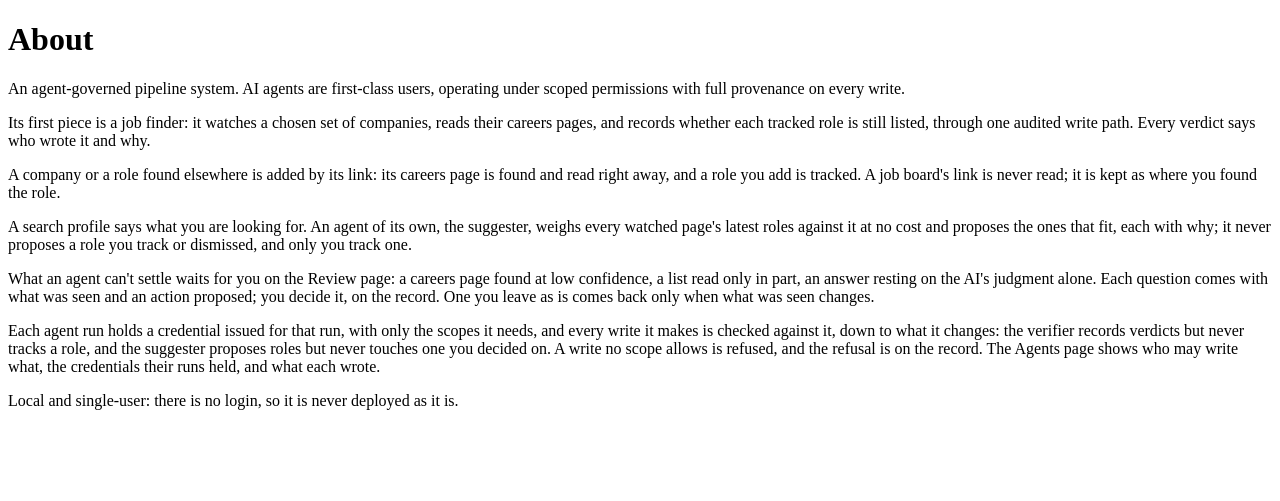
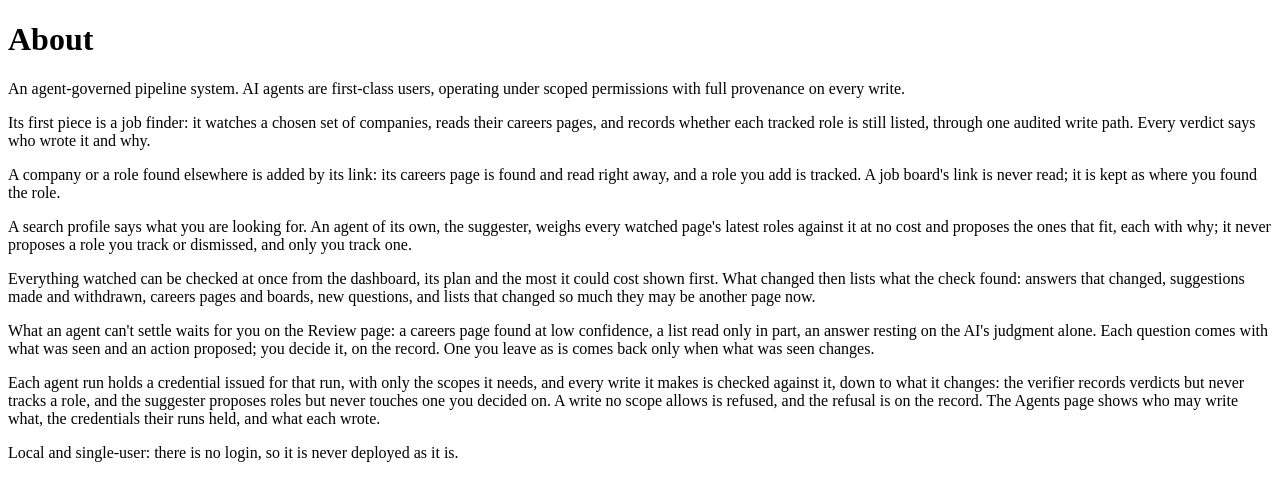
Before and after one commit to ZPAlexis/provenance-pipeline, a Rails app: page /about in a window 1280 px wide. Shown: the part 26-527 px from the top of the page. Run offline with Rails 7, Linux system fonts and the light colour scheme; data that the repository does not hold is empty; parts of the project's set-up code (start-up, migrations or seed data) failed here and were passed over; some libraries are stand-ins or nearby versions.

Commit message:
Stage 1.4 - Step 4: what changed from the command line, and the docs. Stage 1 complete.
- verifier:changes prints what changed since a check of everything, as the
  What changed page shows it; FROM= picks another one.
- README: Stage 1 complete; the 1.4 build stage; page_checks.complete in
  the schema; the review queue's 'page changed a lot' question; Test B's
  replay of whole runs; the commands and pages. About page likewise.

```diff
--- a/app/views/pages/about.html.erb
+++ b/app/views/pages/about.html.erb
@@ -4,6 +4,7 @@
 <p>Its first piece is a job finder: it watches a chosen set of companies, reads their careers pages, and records whether each tracked role is still listed, through one audited write path. Every verdict says who wrote it and why.</p>
 <p>A company or a role found elsewhere is added by its link: its careers page is found and read right away, and a role you add is tracked. A job board's link is never read; it is kept as where you found the role.</p>
 <p>A search profile says what you are looking for. An agent of its own, the suggester, weighs every watched page's latest roles against it at no cost and proposes the ones that fit, each with why; it never proposes a role you track or dismissed, and only you track one.</p>
+<p>Everything watched can be checked at once from the dashboard, its plan and the most it could cost shown first. What changed then lists what the check found: answers that changed, suggestions made and withdrawn, careers pages and boards, new questions, and lists that changed so much they may be another page now.</p>
 <p>What an agent can't settle waits for you on the Review page: a careers page found at low confidence, a list read only in part, an answer resting on the AI's judgment alone. Each question comes with what was seen and an action proposed; you decide it, on the record. One you leave as is comes back only when what was seen changes.</p>
 <p>Each agent run holds a credential issued for that run, with only the scopes it needs, and every write it makes is checked against it, down to what it changes: the verifier records verdicts but never tracks a role, and the suggester proposes roles but never touches one you decided on. A write no scope allows is refused, and the refusal is on the record. The Agents page shows who may write what, the credentials their runs held, and what each wrote.</p>
 <p class="muted">Local and single-user: there is no login, so it is never deployed as it is.</p>
```
Also changed, not shown: README.md, lib/tasks/verifier.rake.
